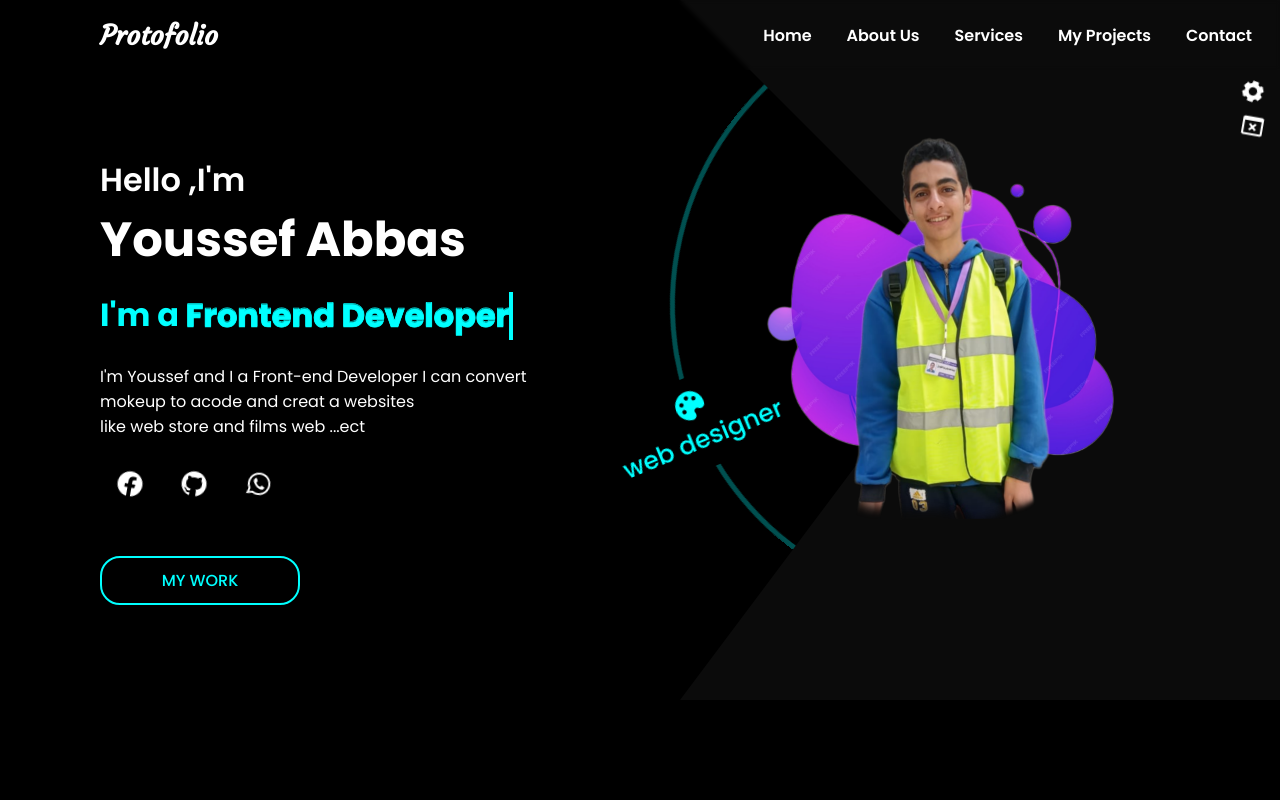
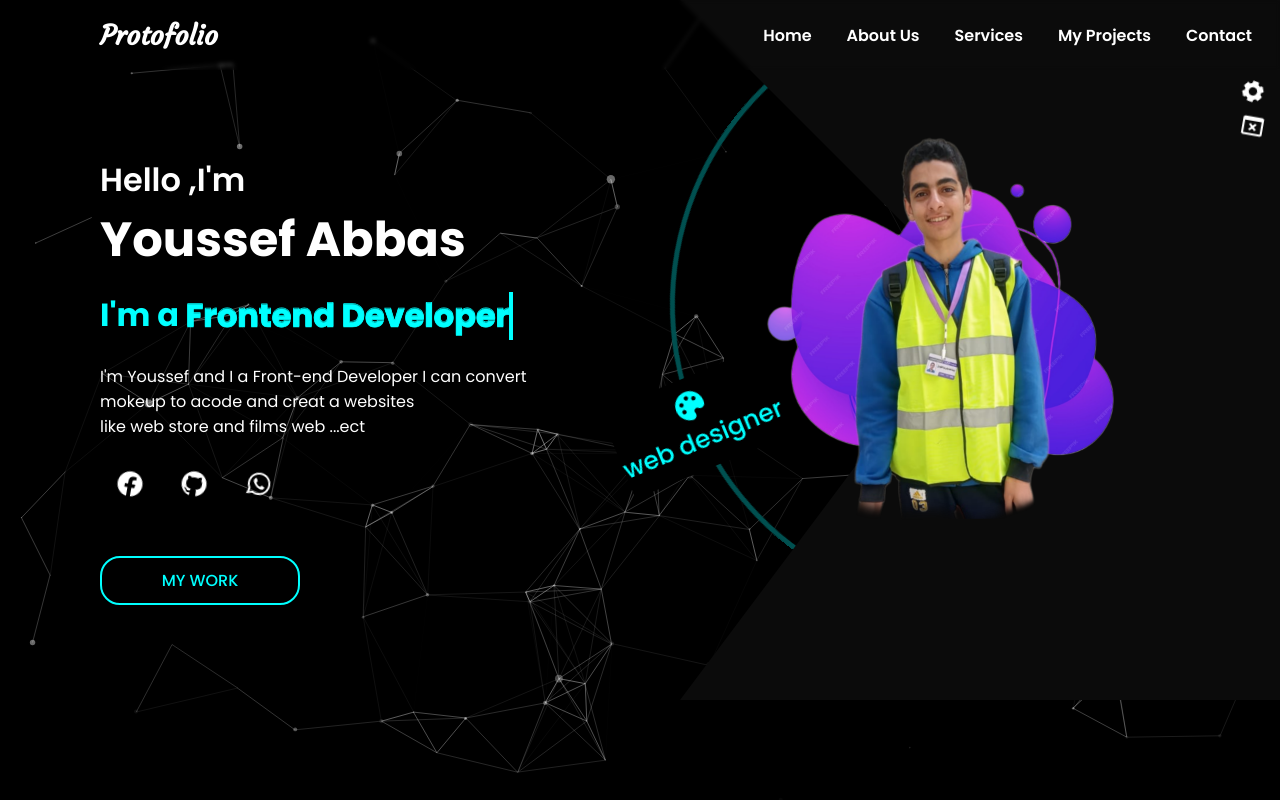
Before and after one commit to YoussefAbbas12/protofolio, a plain HTML site: page index.html in a window 1280 px wide. Shown: the top 800 px of the page. Drawn offline with nearby package versions, Linux system fonts and the light colour scheme; animation ran at ten frames a second.

Commit message:
Update index.html

```diff
--- a/index.html
+++ b/index.html
@@ -24,6 +24,7 @@
         </nav>
     </header>
     <section class="main" id="home">
+        <div id="particles-js" style="position: absolute; z-index: 0; top: 0;left: 0; height: 100vh; width: 100%;"></div>
         <!-- change theme -->
         <div class="theme">
             <div class="theme-content">
@@ -274,6 +275,12 @@
         </div>
     </section>
 
+    <script src="https://cdn.jsdelivr.net/particles.js/2.0.0/particles.min.js"></script>
+    <script>
+        particlesJS.load('particles-js', 'particles.json', function () {
+            console.log('particales.json loaded...');
+        });
+    </script>
 
     <script src="js/main.js"></script>
 </body>
```
